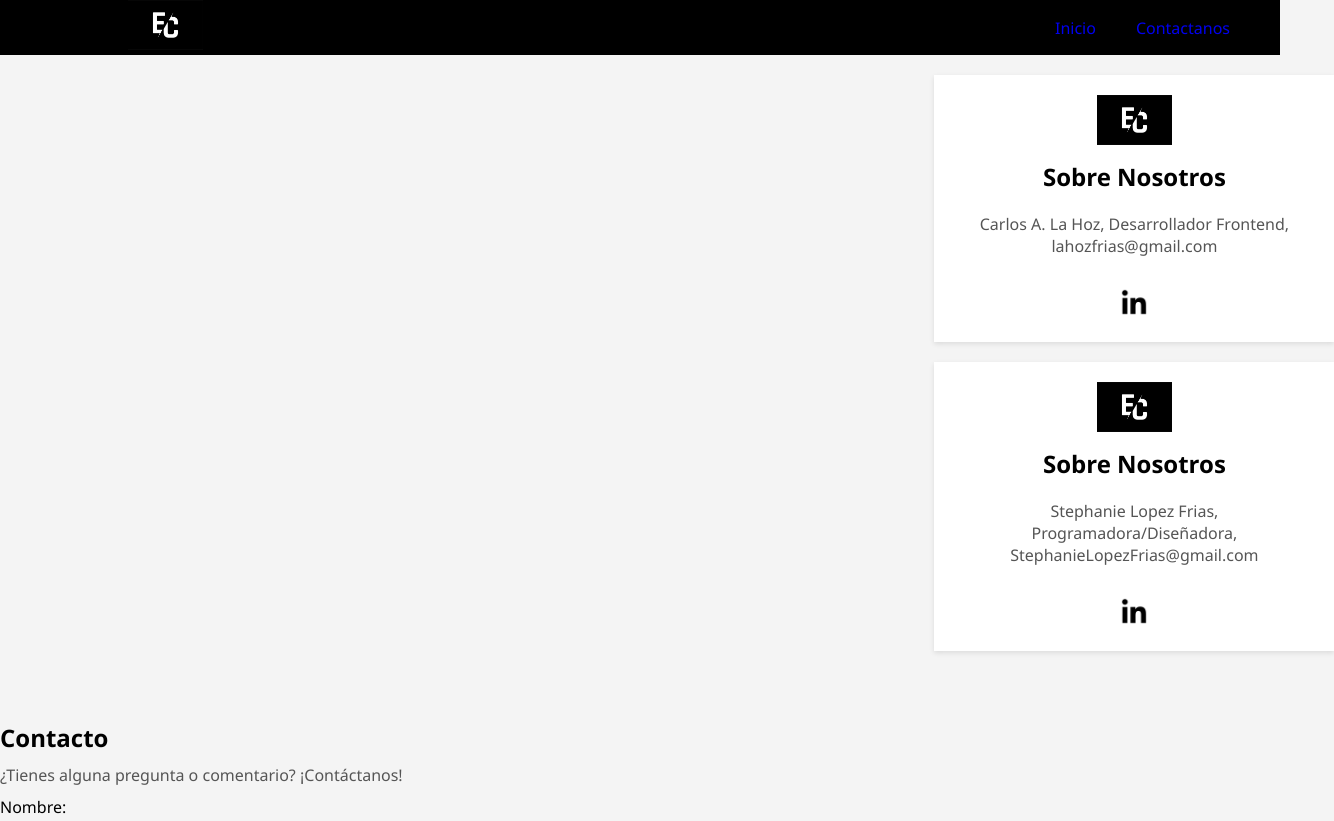
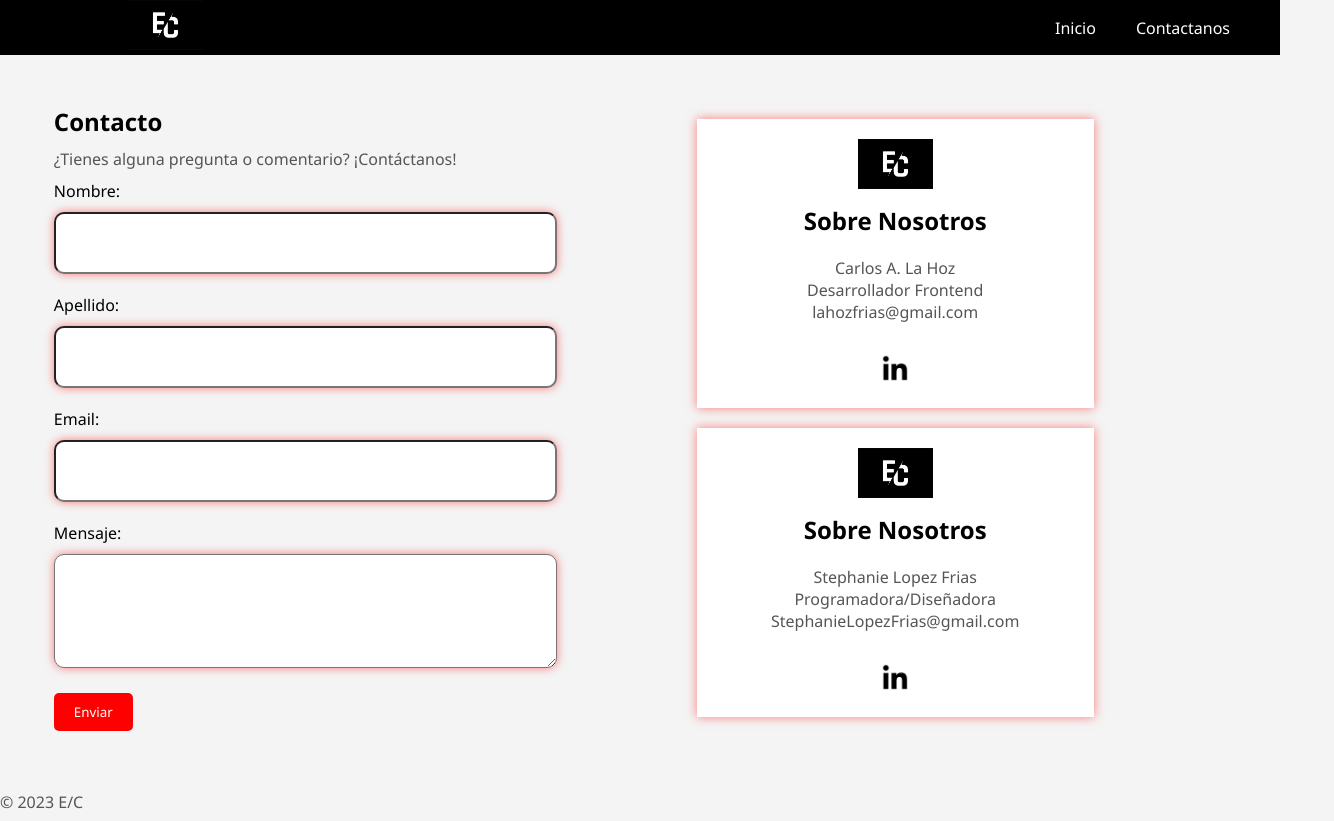
Before and after one commit to xCarlosDevx/DevOpsGamesPage, a plain HTML site: page html/contact.html in a window 1280 px wide. Shown: the top 821 px of the page, 1334 px wide, since content can reach past the window. Drawn offline with Linux system fonts and the light colour scheme.

Commit message:
Proyecto Culminado

```diff
--- a/html/contact.html
+++ b/html/contact.html
@@ -18,26 +18,29 @@
     </ul>
   </nav>
 </header>
-
+<div class="flex">
+  <div>
     <div class="card">
       <a href="/"><img src="..\assets\logo.jpg" alt="logo" /></a>
       <h1>Sobre Nosotros</h1>
-  <p>Carlos A. La Hoz, Desarrollador Frontend, lahozfrias@gmail.com</p>
+      <p>Carlos A. La Hoz <br>Desarrollador Frontend<br> lahozfrias@gmail.com</p>
       <div class="redes-sociales">
-    <a href="https://www.linkedin.com/in/carlos-alejandro-la-hoz-frias-212924180/?originalSubdomain=do" target="_blank"><img src="..\assets\linkedin.png" alt="Linkedin"></a>
+        <a href="https://www.linkedin.com/in/carlos-alejandro-la-hoz-frias-212924180/?originalSubdomain=do"
+          target="_blank"><img src="..\assets\linkedin.png" alt="Linkedin"></a>
 
       </div>
     </div>
     <div class="card">
       <a href="/"><img src="..\assets\logo.jpg" alt="logo" /></a>
       <h1>Sobre Nosotros</h1>
-  <p>Stephanie Lopez Frias, Programadora/Diseñadora, StephanieLopezFrias@gmail.com</p>
+      <p>Stephanie Lopez Frias Programadora/Diseñadora StephanieLopezFrias@gmail.com</p>
       <div class="redes-sociales">
-    <a href="https://www.linkedin.com/in/stephanie-l%C3%B3pez-266a3524a/" target="_blank"><img src="..\assets\linkedin.png" alt="Linkedin"></a>
+        <a href="https://www.linkedin.com/in/stephanie-l%C3%B3pez-266a3524a/" target="_blank"><img
+            src="..\assets\linkedin.png" alt="Linkedin"></a>
 
       </div>
     </div>
-
+  </div>
   <section id="contacto" class="contacto">
     <h2>Contacto</h2>
     <p>¿Tienes alguna pregunta o comentario? ¡Contáctanos!</p>
@@ -57,9 +60,9 @@
       <button type="submit" class="cta-button">Enviar</button>
     </form>
   </section>
-
+</div>
 <footer>
-  <p>&copy; 2023 E/S</p>
+  <p>&copy; 2023 E/C</p>
 </footer>
 </body>
 
--- a/styles/style.css
+++ b/styles/style.css
@@ -32,6 +32,7 @@ body {
   }
   .nav ul a {
     text-decoration: none;
+    color:white !important;
   }
 
   .logo {
@@ -47,17 +48,16 @@ body {
   }
 .card {
     background-color: #fff;
-    box-shadow: 0 2px 5px rgba(0, 0, 0, 0.1);
-    max-width: 400px;
+    box-shadow: 0 0 10px rgba(255, 0, 0, 0.5);
     margin: 20px auto;
     padding: 20px;
     text-align: center;
     display: flex;
     flex-direction: column;
+    align-items: space-around;
     align-items: center;
     justify-content: space-between;
-    width: 50%;
-    margin-left: 73%;
+    width: 60%;
 }
 .card img{
     object-fit: contain;
@@ -116,13 +116,31 @@ form label {
     display: block;
     margin-bottom: 10px;
 }
-
+.flex{
+    display: flex;
+    justify-content: space-around;
+    align-items: center;
+    flex-direction: row-reverse;
+}
 form input[type="text"],
 form input[type="email"],
 form textarea {
-    width: 100%;
-    padding: 10px;
+    width: 125%;
+    margin: 0 auto;
+    padding: 20px;
     margin-bottom: 20px;
-    border: 1px solid #ccc;
+    border-radius:10px;
+    box-shadow: 0 0 10px rgba(255, 0, 0, 0.5);
+}
+.cta-button {
+    background-color: red;
+    color: white;
+    padding: 10px 20px;
+    border: none;
     border-radius: 5px;
+    cursor: pointer;
+
 }
+button:hover {
+    background-color: darkred;
+}
```
Lines whose indentation alone changed are shown as unchanged.
